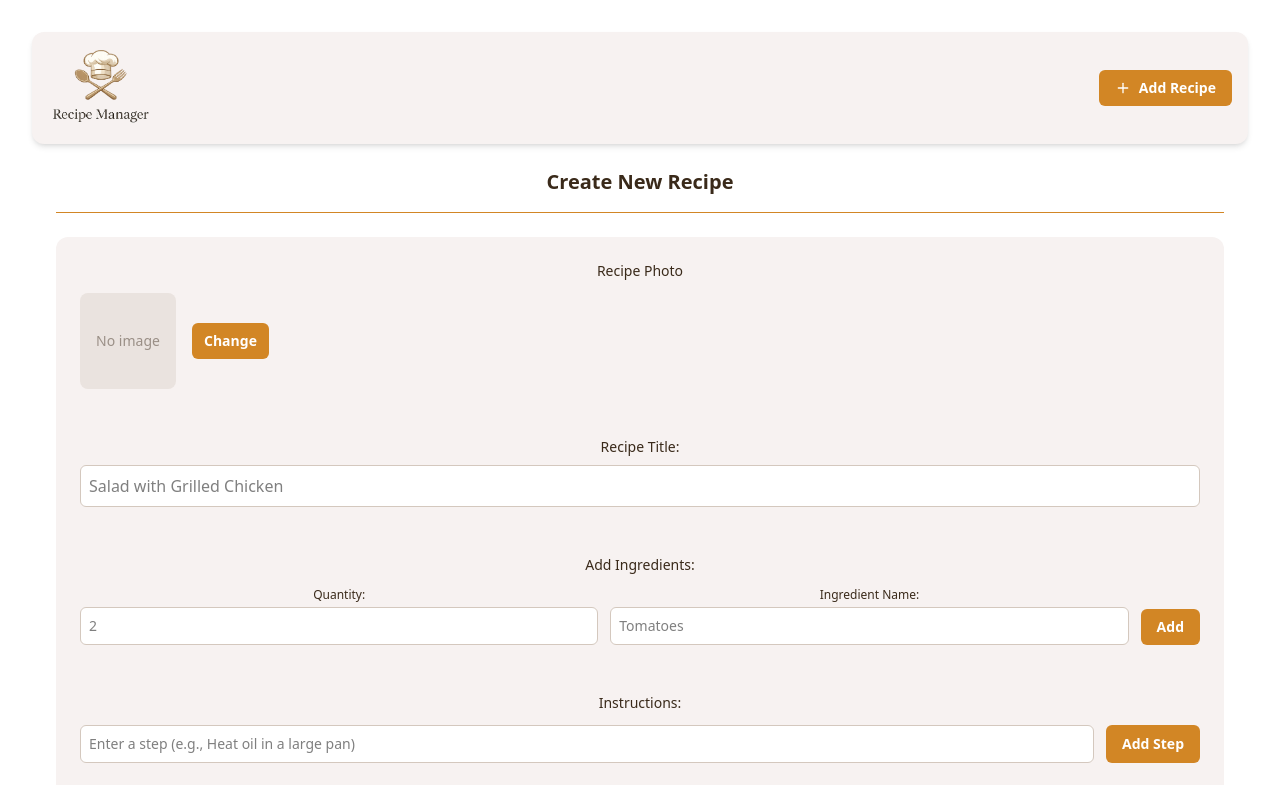
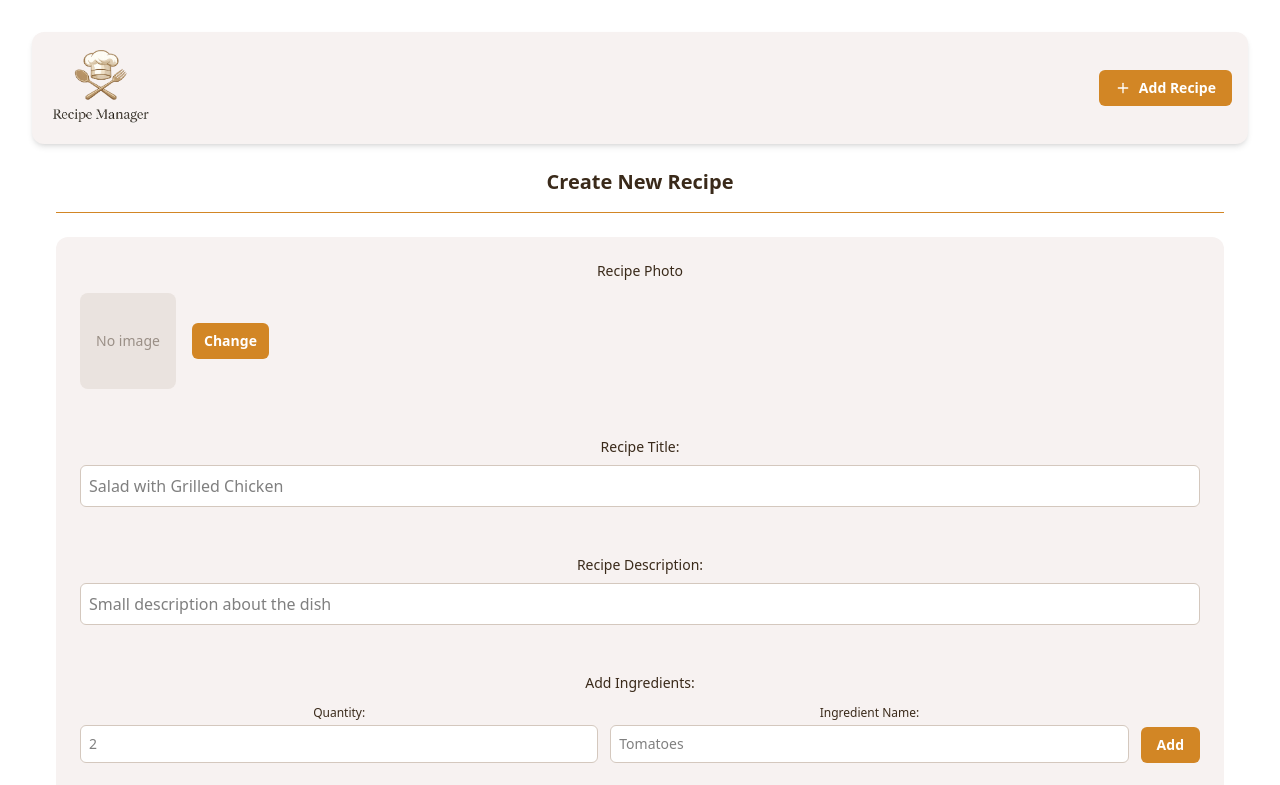
Before and after one commit to Stradow/recipe-manager, a React (Vite) app: page /recipes/new in a window 1280 px wide. Shown: the top 785 px of the page. Built offline with nearby package versions, Linux system fonts and the light colour scheme.

Commit message:
added a description field

```diff
--- a/src/components/RecipeForm.tsx
+++ b/src/components/RecipeForm.tsx
@@ -14,6 +14,7 @@ const RecipeForm = ({ initialData, onSubmit, isEditMode }: RecipeFormProps) => {
   const [imageFile, setImageFile] = useState<File | null>(null);
   const [preview, setPreview] = useState<string | null>(null);
   const [title, setTitle] = useState("");
+  const [description, setDescription] = useState("");
   const [ingredients, setIngredients] = useState<Ingredient[]>([]);
   const [currentIngredient, setCurrentIngredient] = useState({
     name: "",
@@ -27,6 +28,7 @@ const RecipeForm = ({ initialData, onSubmit, isEditMode }: RecipeFormProps) => {
   useEffect(() => {
     if (initialData) {
       setTitle(initialData.title);
+      setDescription(initialData.description);
       setIngredients(initialData.ingredients);
 
       if (initialData.instructions) {
@@ -88,6 +90,7 @@ const RecipeForm = ({ initialData, onSubmit, isEditMode }: RecipeFormProps) => {
 
     const formData = new FormData();
     formData.append("title", title);
+    formData.append("description", description);
     formData.append("ingredients", JSON.stringify(ingredients));
     formData.append("instructions", JSON.stringify(instructions));
 
@@ -153,6 +156,21 @@ const RecipeForm = ({ initialData, onSubmit, isEditMode }: RecipeFormProps) => {
             }}
             placeholder="Salad with Grilled Chicken"
             required
+            className="mt-2 w-full rounded-md border border-[#D4C8BE] bg-white p-2 focus:outline-none"
+          />
+        </div>
+
+        <div>
+          <label className="block text-sm font-medium text-[#3A2A1A]">
+            Recipe Description:
+          </label>
+          <input
+            type="text"
+            value={description}
+            onChange={(e) => {
+              setDescription(e.target.value);
+            }}
+            placeholder="Small description about the dish"
             className="mt-2 w-full rounded-md border border-[#D4C8BE] bg-white p-2 focus:outline-none"
           />
         </div>
@@ -254,7 +272,7 @@ const RecipeForm = ({ initialData, onSubmit, isEditMode }: RecipeFormProps) => {
                   handleAddInstruction();
                 }
               }}
-              placeholder="Enter a step (e.g., Heat oil in a large pan)"
+              placeholder="Enter a step for the recipe"
               className="flex-1 rounded-md border border-[#D4C8BE] bg-white p-2 text-sm focus:outline-none focus:ring-2 focus:ring-[#D28625]"
             />
             <button
@@ -278,7 +296,7 @@ const RecipeForm = ({ initialData, onSubmit, isEditMode }: RecipeFormProps) => {
                   key={index}
                   className="flex items-start gap-3 bg-white p-3 rounded-md border border-[#D4C8BE]"
                 >
-                  <span className="flex-shrink-0 w-8 h-8 rounded-full bg-[#D28625] text-white flex items-center justify-center text-sm font-semibold">
+                  <span className="flex-shrink:0 w-8 h-8 rounded-full bg-[#D28625] text-white flex items-center justify-center text-sm font-semibold">
                     {index + 1}
                   </span>
                   <div className="flex-1 text-sm text-[#3A2A1A] pt-1">
--- a/src/pages/RecipeDetailsPage.tsx
+++ b/src/pages/RecipeDetailsPage.tsx
@@ -60,7 +60,7 @@ const RecipeDetailsPage = () => {
             <h1 className="text-3xl font-bold text-[#3A2A1A] mb-3">
               {recipe.title}
             </h1>
-            <p className="text-gray-700 leading-relaxed">
+            <p className="text-[#3A2A1A] leading-relaxed">
               {recipe.description}
             </p>
           </div>
```
